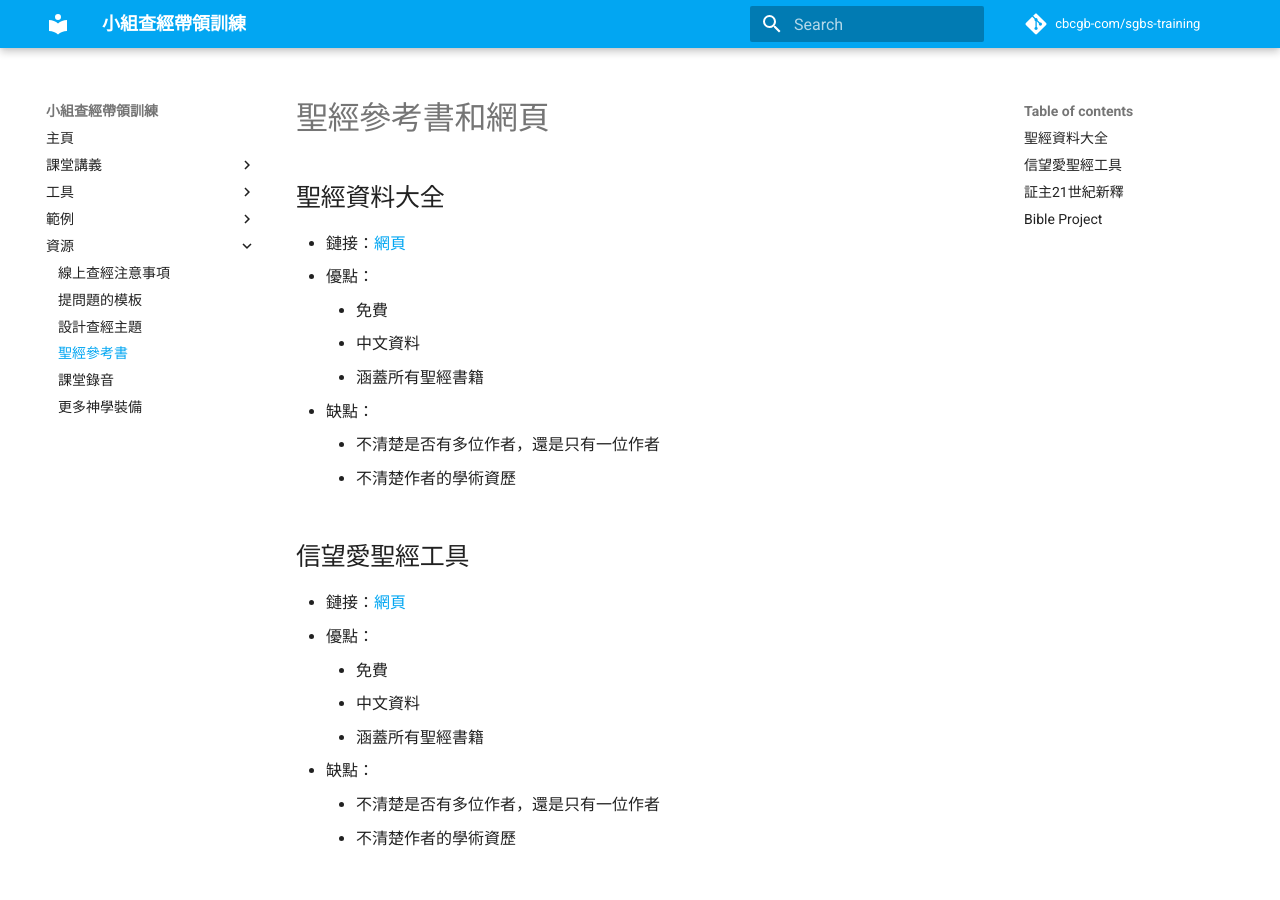
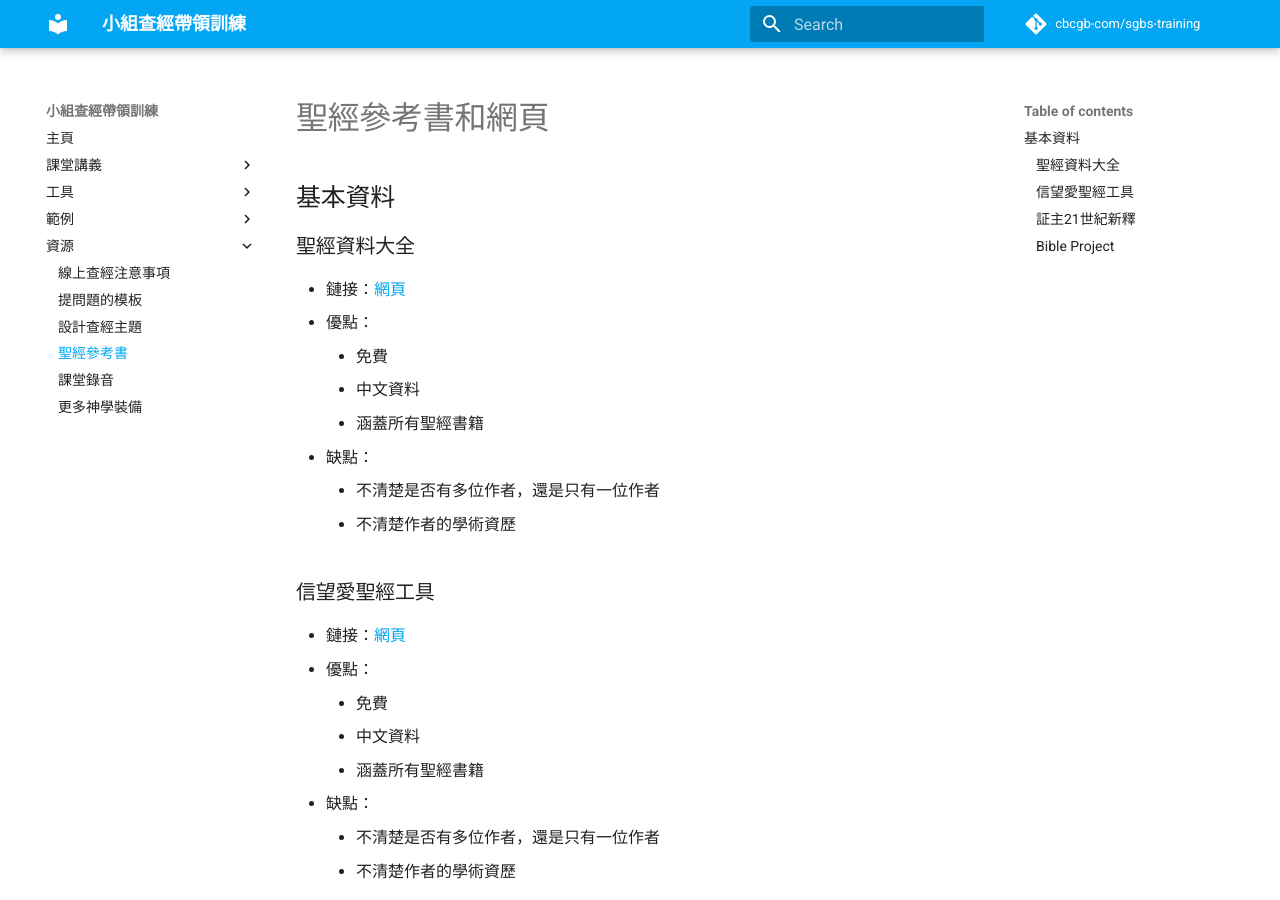
Before and after one commit to cbcgb-com/sgbs-training, an MkDocs documentation site: the page built from docs/resources/books.md, in a window 1280 px wide and 900 px high. Built offline with MkDocs 1.6.1 and Material for MkDocs 9.7.7, drawn with Linux system fonts in a browser that asks for light colours; comment, search, counter and statistics services are not loaded.

Commit message:
Indented levels to prep for a more comprehensive page

```diff
--- a/docs/resources/books.md
+++ b/docs/resources/books.md
@@ -1,6 +1,8 @@
 # 聖經參考書和網頁
 
-## 聖經資料大全
+## 基本資料
+
+### 聖經資料大全
 
 - 鏈接：[網頁](https://www.ccbiblestudy.org/index-T.htm)
 - 優點：
@@ -11,7 +13,7 @@
     - 不清楚是否有多位作者，還是只有一位作者
     - 不清楚作者的學術資歷
 
-## 信望愛聖經工具
+### 信望愛聖經工具
 
 - 鏈接：[網頁](https://bible.fhl.net/)
 - 優點：
@@ -22,7 +24,7 @@
     - 不清楚是否有多位作者，還是只有一位作者
     - 不清楚作者的學術資歷
 
-## 証主21世紀新釋
+### 証主21世紀新釋
 
 - 鏈接：
     - [英文書](https://www.ivpress.com/new-bible-commentary)
@@ -34,7 +36,7 @@
 - 缺點：
     - 貴！
 
-## Bible Project
+### Bible Project
 
 - 鏈接：[項目網頁](https://bibleproject.com/)
 - 優點：
```
